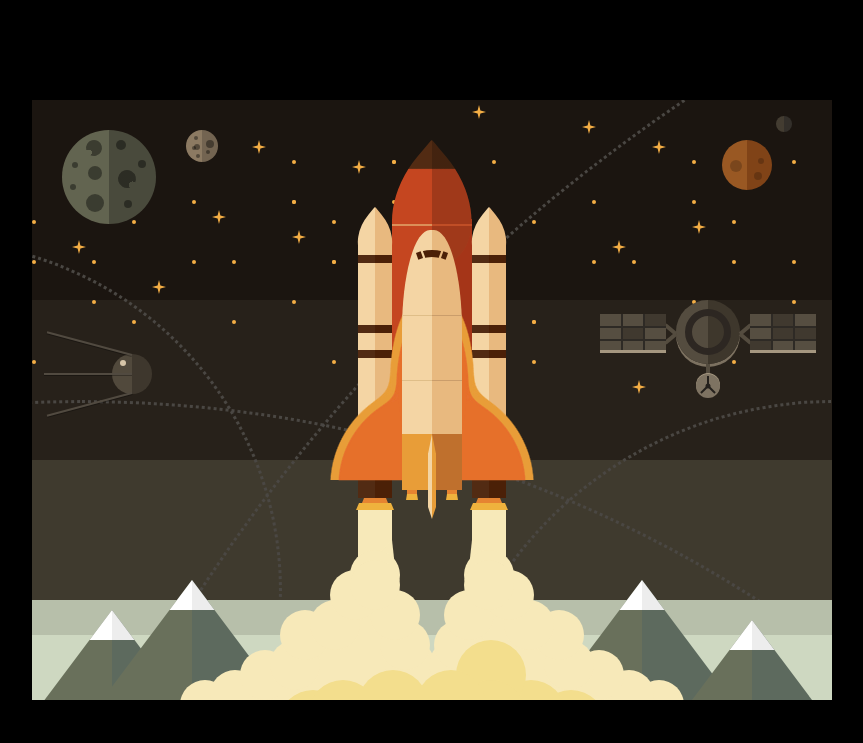
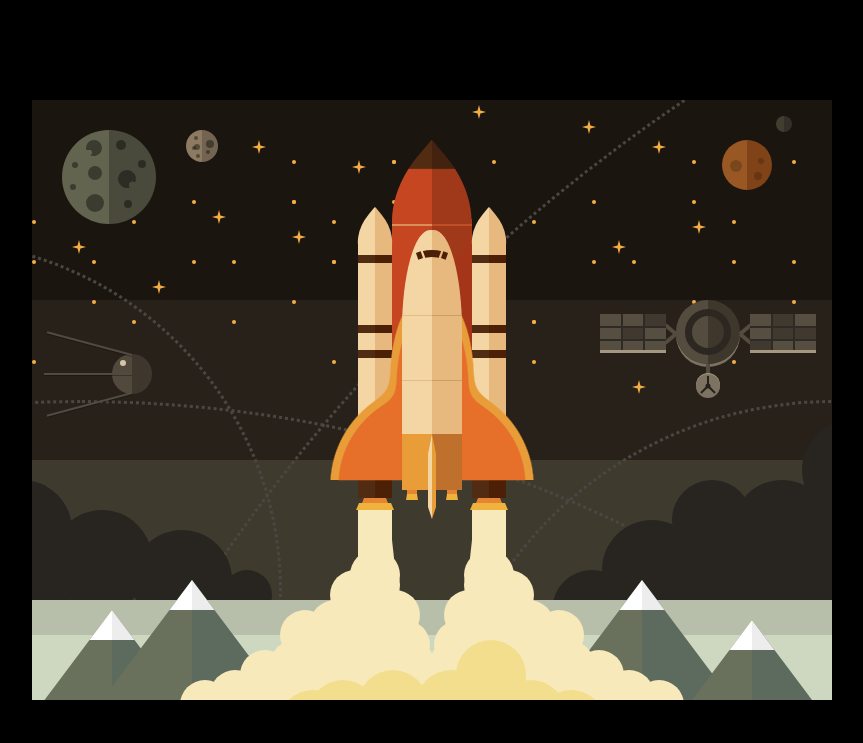
Before and after one commit to jimmaaay/CSS-Space-Scene, a website: page src/index.html in a window 1280 px wide. Shown: the whole page, without its empty margins (208-1071 px from the left). Drawn offline with nearby package versions, Linux system fonts and the light colour scheme; files that its build step writes are made by us from their sources.

Commit message:
Added clouds

```diff
--- a/src/index.html
+++ b/src/index.html
@@ -100,6 +100,9 @@
       <span class="star star--11"></span>
       <span class="star star--12"></span>
 
+      <div class="cloud cloud--1"></div>
+      <div class="cloud cloud--2"></div>
+
       <div class="sputnik">
         <span class="sputnik__aerial sputnik__aerial--1"></span>
         <span class="sputnik__aerial sputnik__aerial--2"></span>
--- a/src/styles/_base.scss
+++ b/src/styles/_base.scss
@@ -18,6 +18,8 @@ html {
   --darkTrail: #f3de8d;
 
   --starColour: #f4ae45;
+
+  --cloudColour: #282521;
 }
 
 *, *::before, *::after {
--- /dev/null
+++ b/src/styles/_cloud.scss
@@ -0,0 +1,58 @@
+.cloud {
+  position: absolute;
+  width: 10em;
+  height: 10em;
+  background: var(--cloudColour);
+  bottom: 10em;
+  border-radius: 50%;
+
+  &::before{
+    content: '';
+    background: var(--cloudColour);
+    border-radius: 50%;
+    display: block;
+    width: 5em;
+    height: 5em;
+    position: absolute;
+  }
+
+
+  &--1 {
+    left: 2em;
+    bottom: 9em;
+
+    box-shadow:
+      -8em -3em 0 var(--cloudColour),
+      -8em 3em 0 var(--cloudColour),
+      8em 2em 0 var(--cloudColour);
+
+    &::before {
+      left: 17em;
+      bottom: -1em;
+    }
+
+  }
+
+  &--2 {
+    right: -7em;
+    bottom: 18em;
+
+    box-shadow:
+      -7em 6em 0 var(--cloudColour),
+      -20em 10em 0 var(--cloudColour),
+
+      // filling in gaps
+      -4em 9em 0 var(--cloudColour),
+      -12em 12em 0 var(--cloudColour);
+
+
+    &::before {
+      width: 8em;
+      height: 8em;
+      right: 15em;
+      bottom: -4em;
+      box-shadow: -12em 9em 0 var(--cloudColour);
+    }
+  }
+
+}
--- a/src/styles/main.scss
+++ b/src/styles/main.scss
@@ -10,3 +10,4 @@
 @import "satellite";
 @import "star";
 @import "star-group";
+@import "cloud";
```
